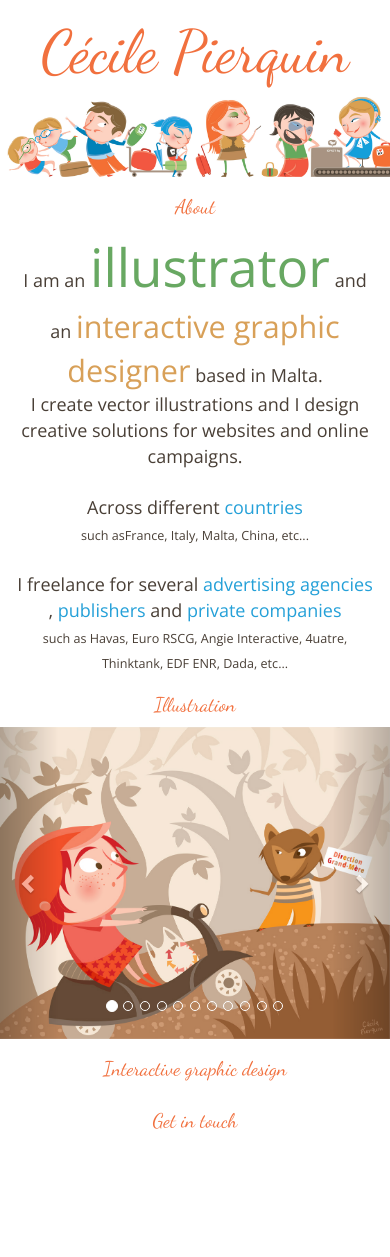
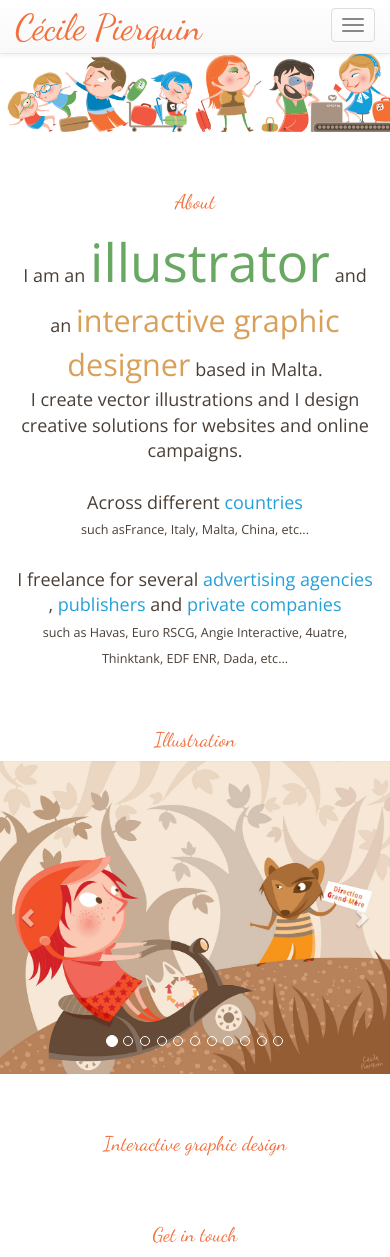
Before and after one commit to cecilepierquin/cecilepierquin.github.io, a PHP site: page / in a window 390 px wide. Before the commit the page ends 1129 px from the top, so only its background shows below. Run offline with PHP 8.4, Linux system fonts and the light colour scheme; some libraries are stand-ins or nearby versions.

Commit message:
une barre de navigation responsive

```diff
--- a/css/custom.css
+++ b/css/custom.css
@@ -2,17 +2,100 @@ body {
   font-family: 'Open Sans', sans-serif;
   color: #493f36;
 }
-h1, h2 {
+
+/* pour ne pas que la barre de navigation mange sur les titres suite à une navigation */
+header {
+  padding-top: 50px;
+}
+
+h2 {
+  padding-top: 40px;
+}
+
+/* pour que les images soient centrées dans les caroussels */
+.carousel-inner > .item > img {
+      margin: 0 auto;
+    }
+
+/* pas d'ombre au bord des caroussels */
+.carousel-control.left, .carousel-control.right {
+    background-image: none
+}
+
+/* navbar au centre */
+.navbar .navbar-nav {
+    display: inline-block;
+    float: none;
+    vertical-align: middle;
+}
+
+.navbar .navbar-home {
+    display: inline-block;
+}
+
+
+@media (max-width: 768px) {
+  .navbar .navbar-home {
+      padding-left: 15px;
+  }
+}
+
+/* navbar dépliée au centre */
+.navbar .navbar-collapse {
+    text-align: center;
+}
+
+.navbar li a {
+  text-transform: uppercase;
+  color: #3a3a3a;
+}
+
+@media (max-width: 900px) {
+  .navbar li a {
+    font-size: 0.35em;
+  }
+}
+
+@media (min-width: 900px) {
+  .navbar li a {
+    font-size: 0.5em;
+  }
+}
+
+@media (min-width: 1000px) {
+  .navbar li a {
+    font-size: 0.6em;
+  }
+}
+
+@media (min-width: 1220px) {
+  .navbar li a {
+    font-size: 0.8em;
+  }
+}
+
+@media (min-width: 1436px) {
+  .navbar li a {
+    font-size: 1em;
+  }
+}
+
+h1, h2, .navbar-link {
   font-family: "Dancing Script";;
   text-align: center;
   color: #f1703e;
 }
 
+.navbar-link:hover, .navbar-link:focus {
+  text-decoration: none;
+}
 
-@media (min-width: 950px) {
-  body {
-    font-size: 36px;
-  }
+.navbar-default .navbar-link {
+  color: #f1703e;
+}
+
+body, .navbar-default {
+  font-size: 36px;
 }
 
 @media (max-width: 950px) {
@@ -25,9 +108,13 @@ h1 {
   font-size: 4.4em;
 }
 
-@media (max-width: 460px) {
+@media (max-width: 768px) {
   h1 {
     font-size: 3.3em;
+    display:none;
+  }
+  .navbar-default .navbar-link {
+    font-size: 1em;
   }
 }
 
--- a/index.html
+++ b/index.html
@@ -26,6 +26,31 @@
     <link rel="stylesheet" href="css/custom.css">
   </head>
   <body>
+    <nav class="navbar navbar-default navbar-fixed-top" role="navigation">
+      <div class="container-fluid">
+        <div class="navbar-header">
+          <div class="navbar-home">
+            <a class="navbar-link" href="#">Cécile Pierquin</a>
+          </div>
+          <button type="button" class="navbar-toggle collapsed" data-toggle="collapse" data-target="#navigation-links">
+            <span class="sr-only">Toggle navigation</span>
+            <span class="icon-bar"></span>
+            <span class="icon-bar"></span>
+            <span class="icon-bar"></span>
+          </button>
+        </div>
+        <!-- Collect the nav links, forms, and other content for toggling -->
+        <div class="collapse navbar-collapse" id="navigation-links">
+          <ul class="nav navbar-nav">
+            <li><a href="#about">About</a></li>
+            <li><a href="#illustration">Illustration</a></li>
+            <li><a href="#design">Interactive visual design</a></li>
+            <li><a href="#getintouch">Get in touch</a></li>
+          </ul>
+        </div>
+      </div>
+    </nav>
+
     <header>
       <div class="container-fluid">
           <div class="row">
@@ -34,6 +59,7 @@
           </div>
       </div>
     </header>
+
     <section id="about">
       <div class="container-fluid">
           <div class="row">
@@ -145,5 +171,6 @@
     <script src="https://ajax.googleapis.com/ajax/libs/jquery/1.11.3/jquery.min.js"></script>
     <!-- Latest compiled and minified JavaScript -->
     <script src="https://maxcdn.bootstrapcdn.com/bootstrap/3.3.5/js/bootstrap.min.js"></script>
+    <script src="js/custom.js"></script>
   </body>
 </html>
--- /dev/null
+++ b/js/custom.js
@@ -0,0 +1,7 @@
+/* sur le mobile, force la navigation à se replier après un clic */
+
+$(document).on('click','.navbar-collapse.in',function(e) {
+    if( $(e.target).is('a') ) {
+        $(this).collapse('hide');
+    }
+});
```
